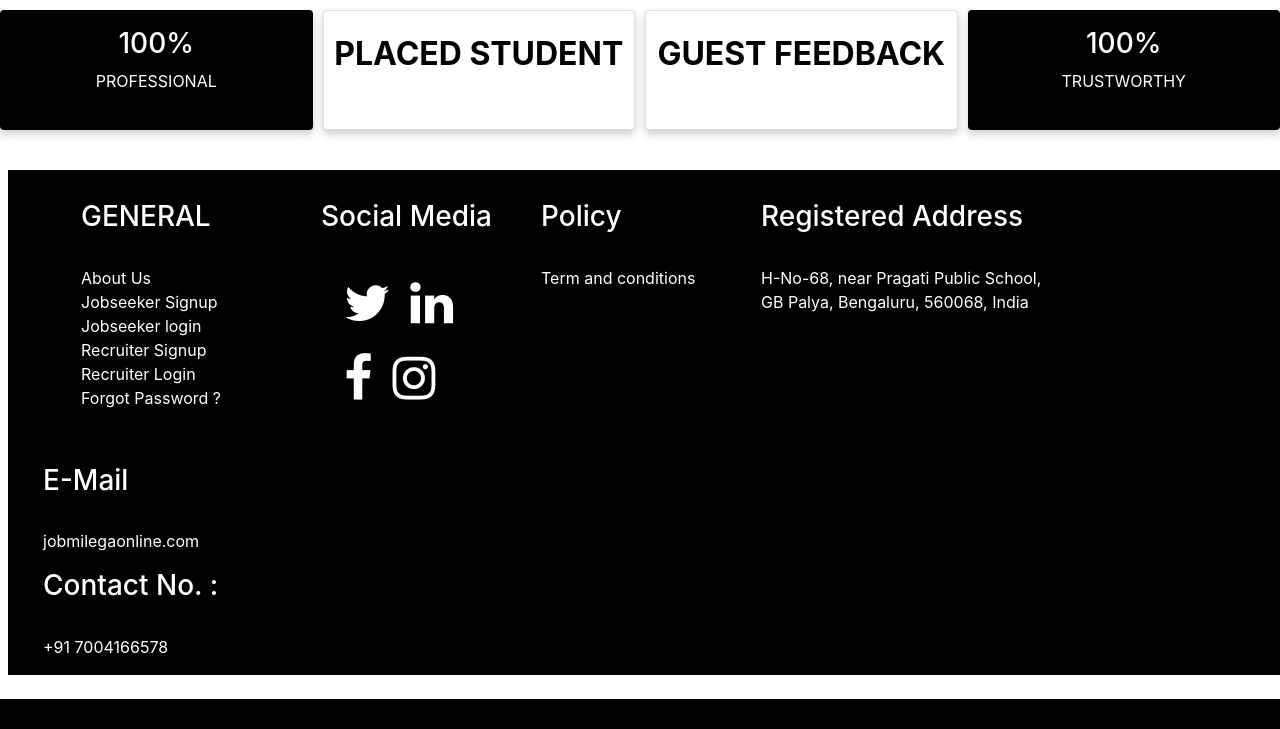
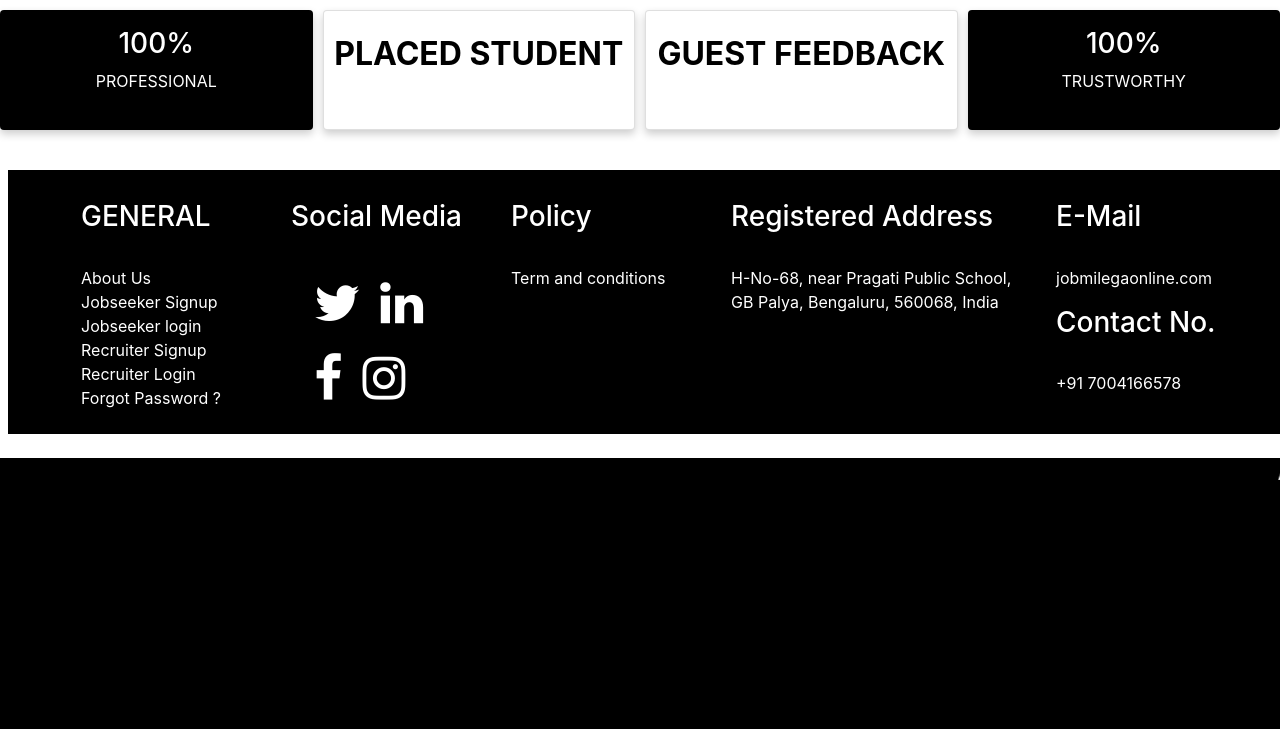
Before and after one commit to akashgupta77500/JOBMILEGA, a Django app: page / in a window 1280 px wide. Shown: the part 1429-2158 px from the top of the page. After the commit the page ends 1909 px from the top, so only its background shows below. Run offline with Django 3.2, Linux system fonts and the light colour scheme; some libraries are stand-ins or nearby versions.

Commit message:
logo modification

```diff
--- a/job/templates/footer.html
+++ b/job/templates/footer.html
@@ -96,7 +96,7 @@
       <a href="{% url 'recruiterlogin' %}"style="color:white">Recruiter Login</a><br>
       <a href="{% url 'password_reset' %}"style="color:white">Forgot Password ?</a><br><br>
     </div>
-    <div class="col-sm-2" style="margin-top:30px;margin-left:30px">
+    <div class="col-sm-2" style="margin-top:30px;margin-left:0px">
       <h3>Social Media</h3><br>
       <!-- Social Media Link -->
 
@@ -131,7 +131,7 @@
     <div class="col-sm-2" style="margin-top:30px;margin-left:10px">
       <h3>E-Mail</h3><br>
       <p><a>jobmilegaonline.com</a></p>
-      <h3>Contact No. :</h3><br>
+      <h3>Contact No.</h3><br>
       <p><a>+91 7004166578</a></p>
 
     </div>
--- a/job/templates/job.html
+++ b/job/templates/job.html
@@ -37,12 +37,12 @@
 <!--Navigation Bar-->
 <nav class="navbar navbar-expand-sm bg-dark navbar-dark">
     <!--Navigation Bar content Brand image-->
-    <div class="col-sm-1 mt-0 " style="padding-right:20%">
+
         <a href="{% url 'index'%}"><img src="static/images/LOGO.PNG" alt="jobmilega.online" style="width:200px; height:90px"></a>
-        </div>
+
 
     <!--Navigation Bar content-->
-<ul class="navbar-nav">
+<ul class="navbar-nav" style="margin-left:50px">
     <li class="nav-item">
       <a class="nav-link active" href="{% url 'index'%}"><i class="fa fa-home mr-1 "></i>HOME</a>
     </li>
--- a/job/templates/navigation.html
+++ b/job/templates/navigation.html
@@ -45,14 +45,14 @@
 <nav class="navbar navbar-expand-sm bg-dark navbar-dark"style="background-color:black">
     <!--Navigation Bar content Brand image-->
 
-    <div class="col-sm-1 mt-0 " style="padding-right : 20% ">
+
         <a href="{% url 'index'%}"><img src="static/images/LOGO.PNG" alt="jobmilega.online" style="width:200px; height:90px"></a>
-     </div>
+
 
 
     <!--Navigation Bar content-->
 
-<ul class="navbar-nav">
+<ul class="navbar-nav"style="margin-left:50px">
     <li class="nav-item">
       <a class="nav-link active" href="{% url 'index'%}"><i class="fa fa-home mr-1 "></i>HOME</a>
     </li>
```
Also changed, not shown: db.sqlite3.
